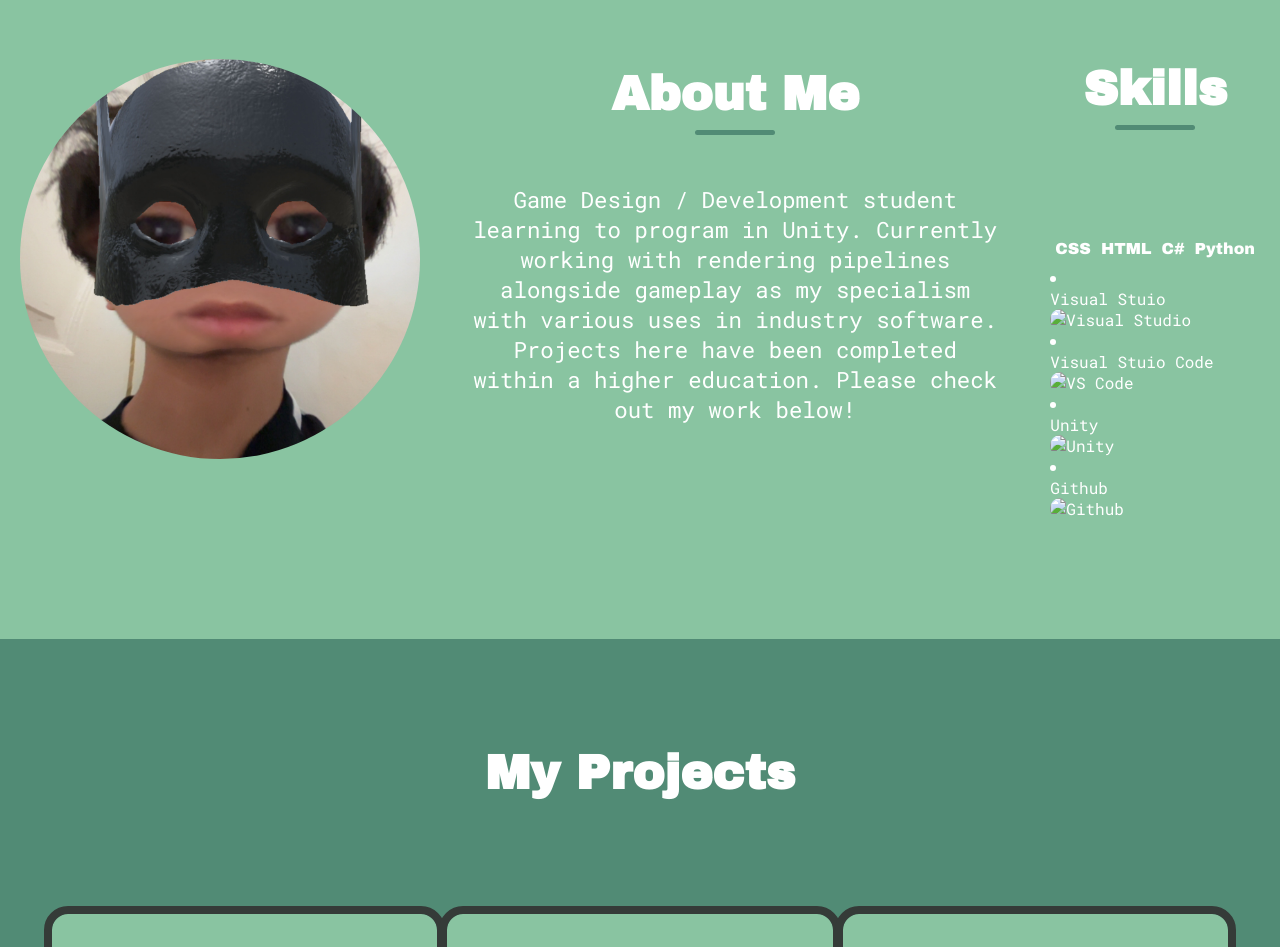
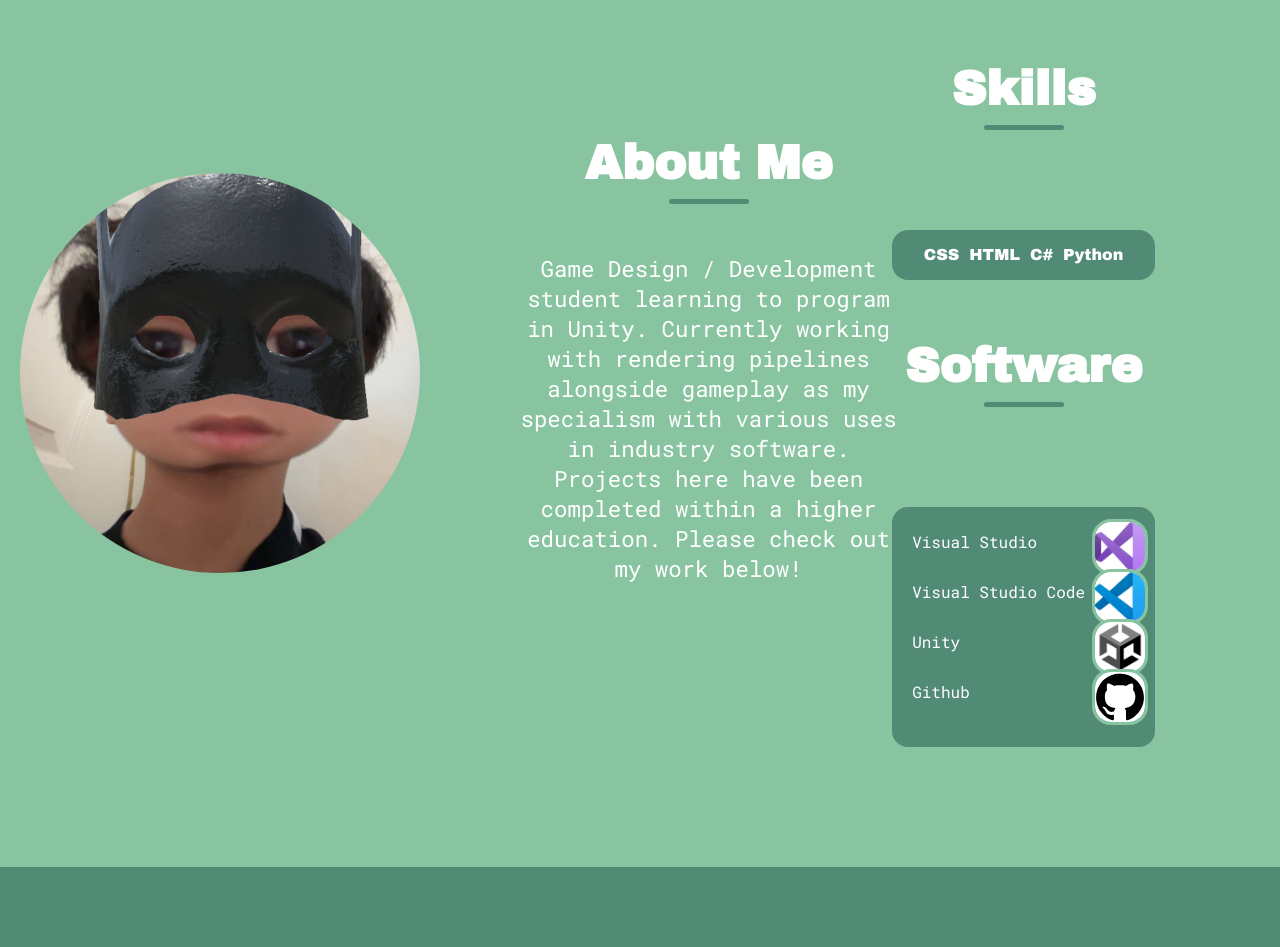
Before and after one commit to dtran25y/DT-Portfolio, a plain HTML site: page index.html in a window 1280 px wide. Shown: the part 1013-1960 px from the top of the page. Drawn offline with Linux system fonts and the light colour scheme; a web font is replaced by a local one.

Commit message:
About Me Updates

```diff
--- a/index.html
+++ b/index.html
@@ -15,7 +15,7 @@
                 <button id="menu-close-button" class="fas fa-times"></button>
 
                 <li class="nav-item">
-                    <a href="" class="nav-link">Home</a>
+                    <a href="#" class="nav-link">Home</a>
                 </li>
                 <li class="nav-item">
                     <a href="#about" class="nav-link">About Me</a>
@@ -51,7 +51,7 @@
             </div>
         </section>
 
-        <section class="about-section" id="#about">
+        <section class="about-section" id="about">
             <div class="section-content">
                 <div class="about-image-wrapper">
                     <img src="images/Me.JPG" alt="About" class="about-image">
@@ -68,29 +68,28 @@
                         <li class="skill-item">C#</li>
                         <li class="skill-item">Python</li>
                     </div>
+                    <h1 class="section-title">Software</h1>
                     <div class="about-software">
-                        <li class="software-item">
-                            <p>Visual Stuio</p>
-                            <img src="" alt="Visual Studio" class="software-icon">
-                        </li>
-                        <li class="software-item">
-                            <p>Visual Stuio Code</p>
-                            <img src="" alt="VS Code" class="software-icon">
-                        </li>
-                        <li class="software-item">
-                            <p>Unity</p>
-                            <img src="" alt="Unity" class="software-icon">
-                        </li>
-                        <li class="software-item">
-                            <p>Github</p>
-                            <img src="" alt="Github" class="software-icon">
-                        </li>
+                        <div class="software-container">
+                            <li class="software-item">Visual Studio
+                                <img src="images/VisualStudioIcon.jpg" alt="Visual Studio" class="software-icon">
+                            </li>
+                            <li class="software-item">Visual Studio Code
+                                <img src="images/VScodeIcon.jpg" alt="VS Code" class="software-icon">
+                            </li>
+                            <li class="software-item">Unity
+                                <img src="images/UnityIcon.png" alt="Unity" class="software-icon">
+                            </li>
+                            <li class="software-item">Github
+                                <img src="images/GitHub_Invertocat_Logo.svg" alt="Github" class="software-icon">
+                            </li>
+                        </div>
                     </div>
                 </div>
             </div>
         </section>
         <!-- Work Section -->
-        <section class="work-section" id="#my-work">
+        <section class="work-section" id="my-work">
             <div class="section-content">
                 <h2 class="section-title">My Projects</h2>
                 <!-- Individual Project -->
--- a/style.css
+++ b/style.css
@@ -200,7 +200,7 @@ img {
 
 .about-section .section-content {
     display: flex;
-    gap: 50px;
+    gap: 10px;
     align-items: center;
     justify-content: space-between;
 }
@@ -217,28 +217,95 @@ img {
     margin: 50px 0 30px;
     text-align: center;
     font-size: 1.4rem;
+    max-width: 400px;
 }
 
-.about-tools .about-skills {
+.about-tools {
+    transform: translateX(-105px);
+}
+
+.about-section .about-tools .about-skills {
     display: flex;
     border: var(--Secondary-color);
+    background-color: var(--Secondary-color);
     list-style: none;
     justify-content: center;
     align-items: center;
     border-radius: 1em;
 }
+.about-section .about-skills .skill-item {
+    line-height: 30px;
+    margin: 0px 0 0px;
+    text-align: center;
+    max-width: 400px;
 
+    display: flex;
+    border: var(--Secondary-color);
+    background-color: var(--Primary-color);
+    border-radius: 1em;
+}
+
+.about-section .about-tools .about-software {
+    display: flex;
+    border: var(--Secondary-color);
+    background-color: var(--Secondary-color);
+    justify-content: center;
+    align-items: center;
+    border-radius: 1em;
+}
+
+.about-section .about-tools .about-software {
+    line-height: 30px;
+    margin: 0px 0 0px;
+    text-align: center;
+    max-width: 400px;
+
+    display: grid;
+    grid-column: auto;
+    border: var(--Secondary-color);
+    background-color: var(--Primary-color);
+    border-radius: 1em;
+}
+
+.about-section .about-software .software-container {
+    border: var(--Secondary-color);
+    background-color: var(--Secondary-color);
+    list-style: none;
+    justify-content: center;
+    align-items: center;
+    border-radius: 1em;
+    padding: 20px 20px 20px;
+}
+
+.about-section .about-software .software-item {
+    line-height: 30px;
+    margin: 0px 0 0px;
+    text-align: center;
+    justify-content: space-between;
+    max-width: 400px;
+
+    display: flex;
+    border: var(--Secondary-color);
+    background-color: var(--Primary-color);
+    border-radius: 1em;
+}
 
 .about-section .about-software .software-icon {
-    height: 200px;
-    width: 200px;
+    translate: 10px -5px;
+    height: 50px;
+    width: 50px;
     border-radius: 1em;
-    border: 0;
-    padding: 5px 0 px;
+    object-fit: contain;
+    background:white;
+    outline: solid;
+    outline-color: var(--primary-color);
+    outline-width: 3px;
+    display: grid;
+    grid-column: auto;
 }
 
 .skill-item {
-    border: var(--Secondary-color);
+    border: var(--secondary-color);
     padding: 10px 5px;
     border-radius: 1em;
     font-family: "Archivo black";
```
Also changed, not shown: images/GitHub_Invertocat_Logo.svg (added), images/UnityIcon.png (added), images/VScodeIcon.jpg (added), images/VisualStudioIcon.jpg (added).
